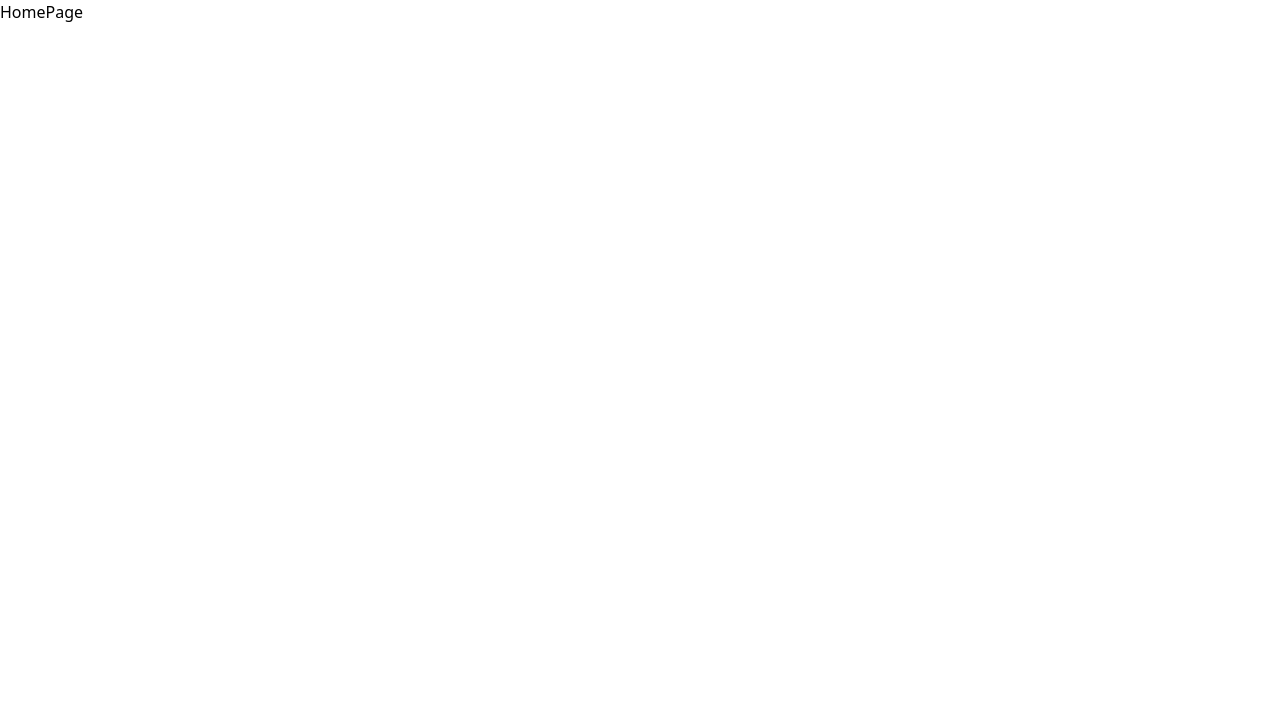
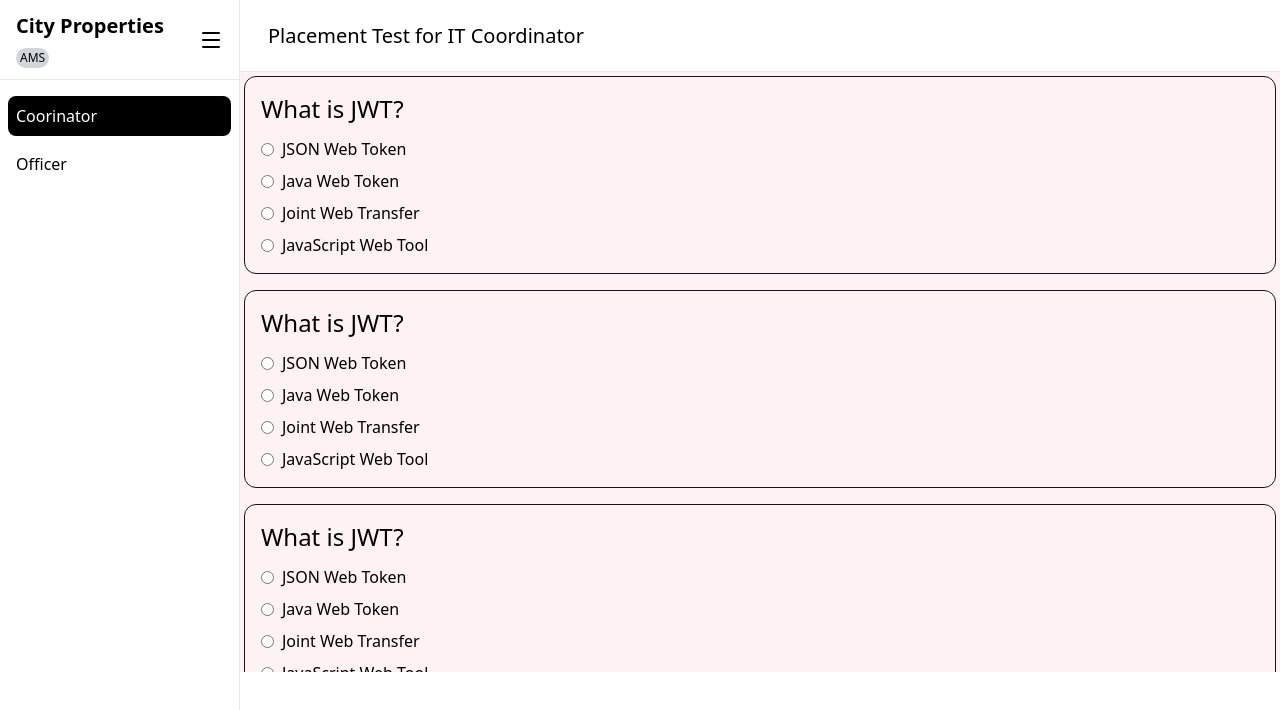
Before and after one commit to VeryLazyDev/CP_Coding_Test_Portal, a React (Vite) app in the folder frontend/app/: page / in a window 1280 px wide. Shown: the top 710 px of the page. Built offline with nearby package versions, Linux system fonts and the light colour scheme.

Commit message:
Add Homepage

```diff
--- a/frontend/app/index.html
+++ b/frontend/app/index.html
@@ -6,7 +6,7 @@
     <meta name="viewport" content="width=device-width, initial-scale=1.0" />
     <title>app</title>
   </head>
-  <body>
+  <body class="overflow-hidden">
     <div id="root"></div>
     <script type="module" src="/src/main.jsx"></script>
   </body>
--- /dev/null
+++ b/frontend/app/src/components/common/Header.jsx
@@ -0,0 +1,18 @@
+const Header= ({ title }) => {
+  return (
+    <header className="flex items-center justify-between h-18 px-7 border-b border-gray-200">
+      <h1 className="text-xl">{title}</h1>
+      {/* <button className="relative group flex items-center justify-center text-sm text-white cursor-pointer gap-2 bg-red-500 hover:bg-red-700 px-5 py-2 rounded-xl">
+        <span className="hidden sm:inline">Logout</span>
+
+
+        <span className="absolute top-full mt-2 left-1/2 -translate-x-1/2 rounded bg-gray-800 px-2 py-1 text-xs text-white opacity-0 invisible group-hover:opacity-100 group-hover:visible transition-opacity duration-200 sm:hidden">
+          Logout
+        </span>
+      </button> */}
+
+    </header>
+  );
+};
+
+export default Header;
--- /dev/null
+++ b/frontend/app/src/components/common/Sidebar.jsx
@@ -0,0 +1,66 @@
+import { useEffect, useRef, useState } from "react";
+import { NavLink } from "react-router-dom";
+
+import { Menu } from "lucide-react";
+
+const SideBar = ({navs,team}) => {
+  const [collapsed, setCollapsed] = useState(false);
+
+
+  useEffect(() => {
+    const handleResize = () => {
+      if (window.innerWidth < 768) setCollapsed(true);
+      else setCollapsed(false);
+    };
+
+    handleResize();
+    window.addEventListener("resize", handleResize);
+    return () => window.removeEventListener("resize", handleResize);
+  }, []);
+
+  return (
+    <aside
+      className={`h-screen  bg-white border-r border-gray-200 flex flex-col transition-all duration-300 overflow-hidden ${
+        collapsed ? "translate-x-0 w-16" : "translate-x-0 w-60"
+      }`}
+    >
+      <div className="flex items-center justify-between h-20 px-4 border-b border-gray-200">
+        {!collapsed && (
+          <div className="flex flex-col gap-2">
+            <h2 className="font-bold text-xl">City Properties</h2>
+            <span className="text-xs text-black bg-gray-300 w-fit px-1 py-0.5 rounded-xl">
+              {team}
+            </span>
+          </div>
+        )}
+        <button
+          className="cursor-pointer"
+          onClick={() => setCollapsed((c) => !c)}
+        >
+          <Menu />
+        </button>
+      </div>
+      <nav className="flex-1 mt-4 space-y-2 px-2">
+        {navs.map((link) => (
+          <NavLink
+            key={link.name}
+            to={link.path}
+            end={link.path === "/admin" || "/cashier"}
+            className={({ isActive }) =>
+          `flex items-center ${collapsed && `justify-center` } gap-3 p-2 rounded-lg transition ${
+                isActive
+                  ? "bg-black text-white"
+                  : "text-black hover:bg-black hover:text-white"
+              }`
+            }
+          >
+            {link.icon}
+            {!collapsed && <span>{link.name}</span>}
+          </NavLink>
+        ))}
+      </nav>
+    </aside>
+  );
+};
+
+export default SideBar;
--- /dev/null
+++ b/frontend/app/src/features/user/components/MutipleChoice.jsx
@@ -0,0 +1,45 @@
+function MultipleChoice({
+  className = "",
+  question,
+  image,
+  options = [],
+  name = "question",
+  onChange
+}) {
+  return (
+    <div className={`border border-slate-900 p-4 rounded-xl ${className}`}>
+      {/* Question */}
+      <div className="text-2xl font-medium mb-3">
+        {question}
+      </div>
+
+      {/* Optional Image */}
+      {image && (
+        <div className="mb-3">
+          <img
+            src={image}
+            alt="question illustration"
+            className="rounded-lg max-w-[250px]"
+          />
+        </div>
+      )}
+
+      {/* Options (only one selectable) */}
+      <div className="flex flex-col items-start gap-2">
+        {options.map((opt, i) => (
+          <label key={i} className="flex items-center gap-2 cursor-pointer">
+            <input
+              type="radio"
+              name={name}
+              value={opt}
+              onChange={() => onChange?.(opt)}
+            />
+            <span>{opt}</span>
+          </label>
+        ))}
+      </div>
+    </div>
+  );
+}
+
+export default MultipleChoice;
--- a/frontend/app/src/features/user/layout/UserLayout.jsx
+++ b/frontend/app/src/features/user/layout/UserLayout.jsx
@@ -1,12 +1,42 @@
-import React from 'react'
-import { Outlet } from 'react-router'
+import React from "react";
+import { Outlet, useLocation } from "react-router";
+import SideBar from "../../../components/common/Sidebar";
+import Header from "../../../components/common/Header";
 
 const UserLayout = () => {
+  const navs = [
+    {
+      id: 1,
+      name: "Coorinator",
+      path: "/",
+      title: "Placement Test for IT Coordinator",
+    },
+    {
+      id: 2,
+      name: "Officer",
+      path: "/officer",
+      title: "Placement Test for IT Officer",
+    },
+  ];
+  const location = useLocation();
+  const cuurentRoute = navs.find((r) => (r.path = location.pathname));
+
   return (
-    <div>
-        <Outlet/>
+    <div className="flex h-full ">
+      <div className="flex-none  ">
+        <SideBar navs={navs} team={"AMS"} />
+      </div>
+
+      <div className="flex-1 flex flex-col w-full ">
+        <header className="">
+          <Header title={cuurentRoute.title} />
+        </header>
+        <div className="w-full  h-full overflow-y-auto">
+          <Outlet />
+        </div>
+      </div>
     </div>
-  )
-}
+  );
+};
 
-export default UserLayout
+export default UserLayout;
--- a/frontend/app/src/features/user/pages/HomePage.jsx
+++ b/frontend/app/src/features/user/pages/HomePage.jsx
@@ -1,8 +1,90 @@
 import React from 'react'
+import MultipleChoice from '../components/MutipleChoice'
 
 const HomePage = () => {
   return (
-    <div>HomePage</div>
+    <div className='max-w-6xl h-dvh  mx-auto   '>
+
+
+<div className='flex flex-col p-1 gap-4 w-full h-3/4  bg-red-50  overflow-y-scroll scroll-smooth'>
+  <MultipleChoice
+  question="What is JWT?"
+  // image="https://placehold.co/200"
+  options={["JSON Web Token", "Java Web Token", "Joint Web Transfer", "JavaScript Web Tool"]}
+  onChange={(value) => console.log("Selected:", value)}
+/>
+  <MultipleChoice
+  question="What is JWT?"
+  // image="https://placehold.co/200"
+  options={["JSON Web Token", "Java Web Token", "Joint Web Transfer", "JavaScript Web Tool"]}
+  onChange={(value) => console.log("Selected:", value)}
+/>
+
+  <MultipleChoice
+  question="What is JWT?"
+  // image="https://placehold.co/200"
+  options={["JSON Web Token", "Java Web Token", "Joint Web Transfer", "JavaScript Web Tool"]}
+  onChange={(value) => console.log("Selected:", value)}
+/>
+
+  <MultipleChoice
+  question="What is JWT?"
+  // image="https://placehold.co/200"
+  options={["JSON Web Token", "Java Web Token", "Joint Web Transfer", "JavaScript Web Tool"]}
+  onChange={(value) => console.log("Selected:", value)}
+/>
+
+  <MultipleChoice
+  question="What is JWT?"
+  // image="https://placehold.co/200"
+  options={["JSON Web Token", "Java Web Token", "Joint Web Transfer", "JavaScript Web Tool"]}
+  onChange={(value) => console.log("Selected:", value)}
+/>
+
+  <MultipleChoice
+  question="What is JWT?"
+  // image="https://placehold.co/200"
+  options={["JSON Web Token", "Java Web Token", "Joint Web Transfer", "JavaScript Web Tool"]}
+  onChange={(value) => console.log("Selected:", value)}
+/>
+
+  <MultipleChoice
+  question="What is JWT?"
+  // image="https://placehold.co/200"
+  options={["JSON Web Token", "Java Web Token", "Joint Web Transfer", "JavaScript Web Tool"]}
+  onChange={(value) => console.log("Selected:", value)}
+/>
+
+  <MultipleChoice
+  question="What is JWT?"
+  // image="https://placehold.co/200"
+  options={["JSON Web Token", "Java Web Token", "Joint Web Transfer", "JavaScript Web Tool"]}
+  onChange={(value) => console.log("Selected:", value)}
+/>
+
+
+
+  <MultipleChoice
+  question="What is JWT?"
+  // image="https://placehold.co/200"
+  options={["JSON Web Token", "Java Web Token", "Joint Web Transfer", "JavaScript Web Tool"]}
+  onChange={(value) => console.log("Selected:", value)}
+/>
+
+
+
+  <MultipleChoice
+  question="What is JWT?"
+  // image="https://placehold.co/200"
+  options={["JSON Web Token", "Java Web Token", "Joint Web Transfer", "JavaScript Web Tool"]}
+  onChange={(value) => console.log("Selected:", value)}
+/>
+
+
+
+</div>
+
+    </div>
   )
 }
 
```
